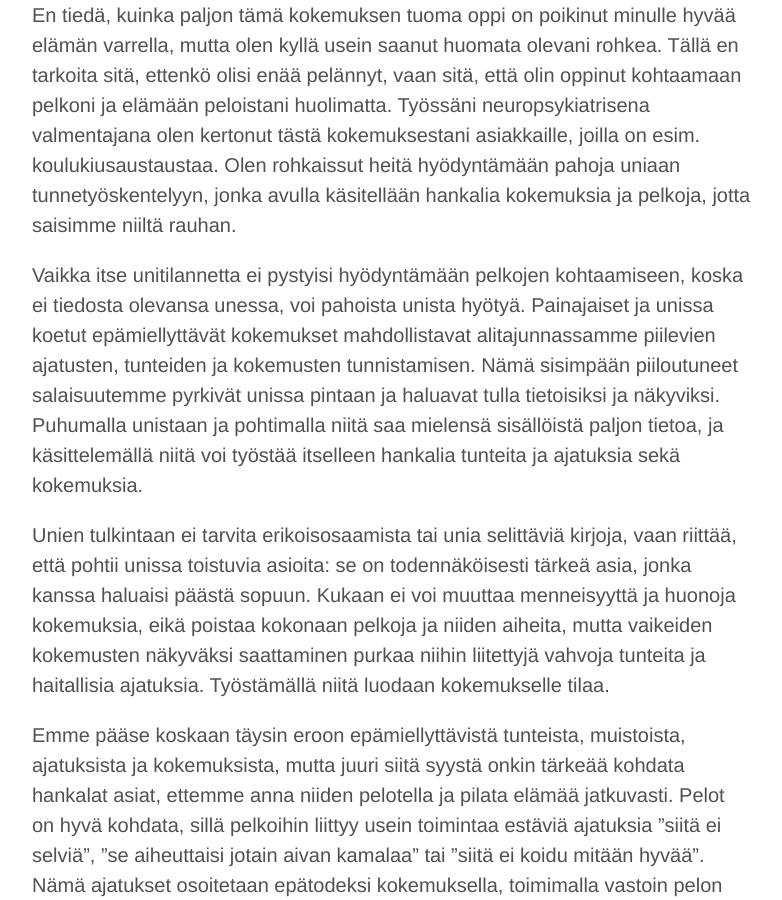
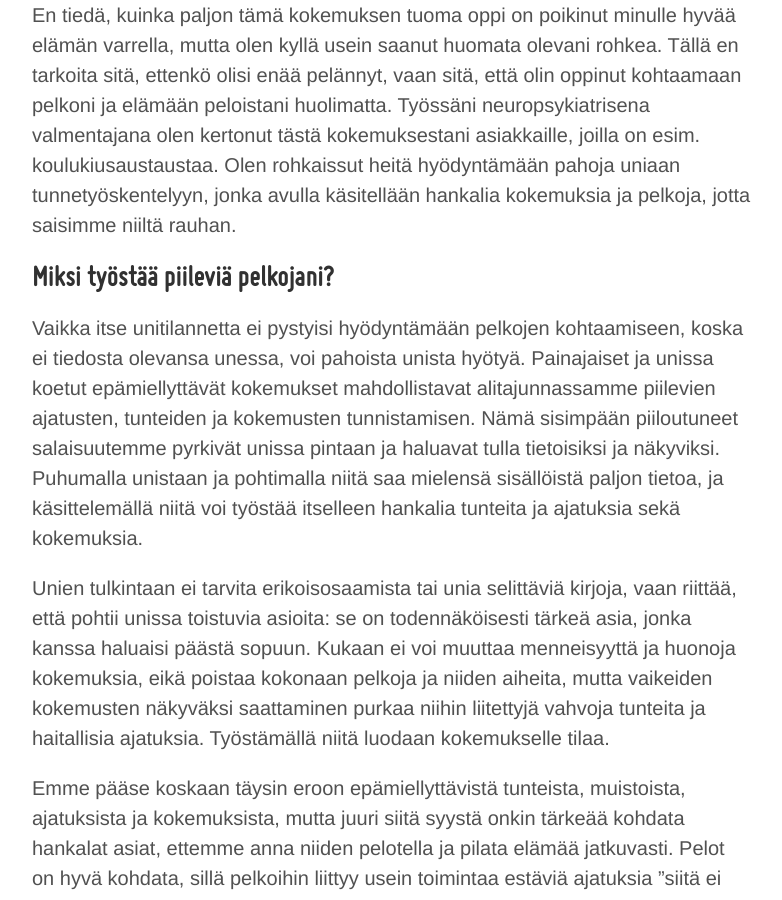
Before and after one commit to niinapiira/neppari.net, a Jekyll site: the page built from _posts/2016-09-26-unien-hyodyntaminen-tunnetyoskentelyssa-filename.md, in a window 1280 px wide and 900 px high, scrolled down 4296 px. Shown: the whole window, without its empty margins (248-1030 px from the left). Built offline with Jekyll 4.4.1, drawn with Linux system fonts in a browser that asks for light colours.

Commit message:
Updated 2016-09-26-unien-hyodyntaminen-tunnetyoskentelyssa-filename.md

```diff
--- a/_posts/2016-09-26-unien-hyodyntaminen-tunnetyoskentelyssa-filename.md
+++ b/_posts/2016-09-26-unien-hyodyntaminen-tunnetyoskentelyssa-filename.md
@@ -54,6 +54,8 @@ Pikkuhiljaa, aivan kuten painajaiset olivat uniini tulleetkin ja vahvistuneetkin
 
 En tiedä, kuinka paljon tämä kokemuksen tuoma oppi on poikinut minulle hyvää elämän varrella, mutta olen kyllä usein saanut huomata olevani rohkea. Tällä en tarkoita sitä, ettenkö olisi enää pelännyt, vaan sitä, että olin oppinut kohtaamaan pelkoni ja elämään peloistani huolimatta. Työssäni neuropsykiatrisena valmentajana olen kertonut tästä kokemuksestani asiakkaille, joilla on esim. koulukiusaustaustaa. Olen rohkaissut heitä hyödyntämään pahoja uniaan tunnetyöskentelyyn, jonka avulla käsitellään hankalia kokemuksia ja pelkoja, jotta saisimme niiltä rauhan.
 
+## Miksi työstää piileviä pelkojani?
+
 Vaikka itse unitilannetta ei pystyisi hyödyntämään pelkojen kohtaamiseen, koska ei tiedosta olevansa unessa, voi pahoista unista hyötyä. Painajaiset ja unissa koetut epämiellyttävät kokemukset mahdollistavat alitajunnassamme piilevien ajatusten, tunteiden ja kokemusten tunnistamisen. Nämä sisimpään piiloutuneet salaisuutemme pyrkivät unissa pintaan ja haluavat tulla tietoisiksi ja näkyviksi. Puhumalla unistaan ja pohtimalla niitä saa mielensä sisällöistä paljon tietoa, ja käsittelemällä niitä voi työstää itselleen hankalia tunteita ja ajatuksia sekä kokemuksia.
 
 Unien tulkintaan ei tarvita erikoisosaamista tai unia selittäviä kirjoja, vaan riittää, että pohtii unissa toistuvia asioita: se on todennäköisesti tärkeä asia, jonka kanssa haluaisi päästä sopuun. Kukaan ei voi muuttaa menneisyyttä ja huonoja kokemuksia, eikä poistaa kokonaan pelkoja ja niiden aiheita, mutta vaikeiden kokemusten näkyväksi saattaminen purkaa niihin liitettyjä vahvoja tunteita ja haitallisia ajatuksia. Työstämällä niitä luodaan kokemukselle tilaa.
```
